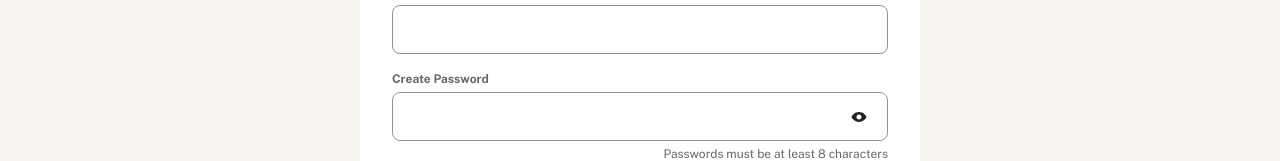
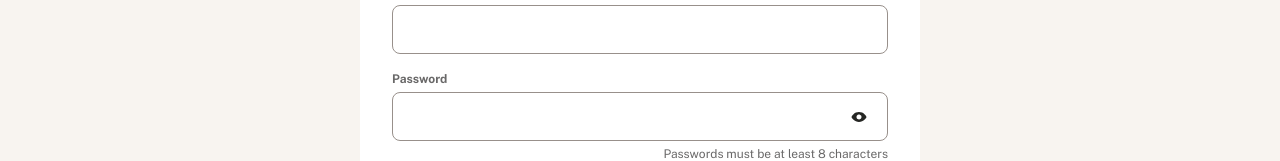
Before and after one commit to emerald-nomad/personal-finance-app, a Next.js app: page /auth/login in a window 1280 px wide. Shown: the part 327-488 px from the top of the page. Built offline with nearby package versions, Linux system fonts and the light colour scheme.

Commit message:
fix build errors

```diff
--- a/app/dashboard/layout.tsx
+++ b/app/dashboard/layout.tsx
@@ -1,4 +1,4 @@
-import { JSX, PropsWithChildren } from "react";
+import { PropsWithChildren } from "react";
 import styles from "./layout.module.scss";
 import clsx from "clsx";
 
--- a/components/Input/PasswordInput/password-input.tsx
+++ b/components/Input/PasswordInput/password-input.tsx
@@ -18,8 +18,7 @@ export function PasswordInput(props: Omit<InputProps, "type" | "suffixIcon">) {
 
   return (
     <Input
-      id="create-password"
-      label="Create Password"
+      {...props}
       helperText="Passwords must be at least 8 characters"
       type={showPassword ? "text" : "password"}
       suffixIcon={showPassword ? hidePasswordIcon : showPasswordIcon}
```
